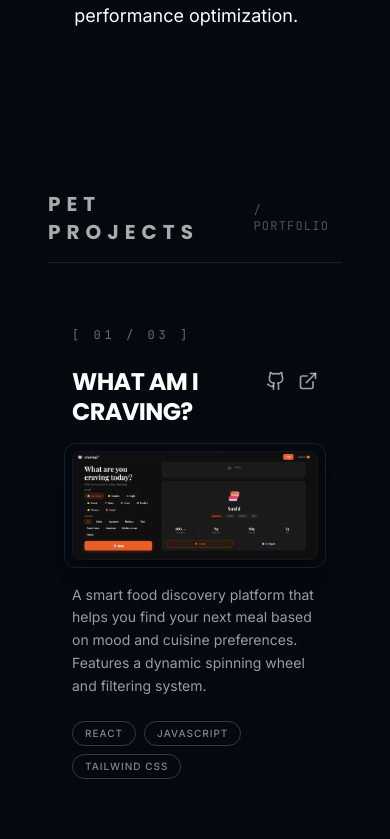
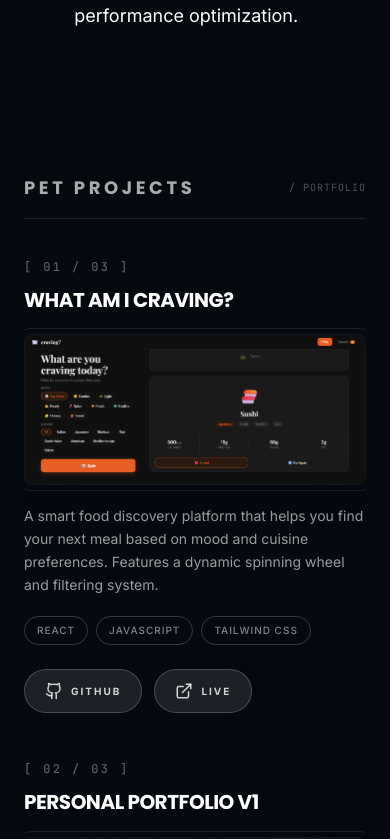
Before and after one commit to Charan951/protfilo, a React (Vite) app in the folder Brian Kabbo Sarker/: page / in a window 390 px wide. Shown: the part 3921-4760 px from the top of the page. Built offline with nearby package versions, Linux system fonts and the light colour scheme.

Commit message:
refactor: improve Showcase section layout and styling for better responsiveness and visual appeal

```diff
--- a/Brian Kabbo Sarker/src/sections/Showcase.tsx
+++ b/Brian Kabbo Sarker/src/sections/Showcase.tsx
@@ -49,7 +49,7 @@ const Showcase: React.FC = () => {
   return (
     <section
       id="works"
-      className="max-w-6xl mx-auto px-6"
+      className="max-w-6xl mx-auto px-0 lg:px-6 py-12 sm:py-16 lg:py-0"
       style={{ overflow: 'clip' }}
     >
       {/*DESKTOP*/}
@@ -234,41 +234,73 @@ const Showcase: React.FC = () => {
       </div>
 
       {/* MOBILE */}
-      <div className="flex lg:hidden flex-col">
+      <div className="flex lg:hidden flex-col w-full min-w-0">
 
         {/* Heading */}
-        <div className="pt-16 pb-4 border-b border-white/10">
-          <div className="flex items-center justify-between">
-            <h2 className="text-xl font-bold tracking-[0.3em] text-[#aaa] uppercase font-poppins">
+        <div className="pb-4 border-b border-white/10">
+          <div className="flex items-center justify-between gap-3 min-w-0">
+            <h2 className="text-lg sm:text-xl font-bold tracking-[0.2em] sm:tracking-[0.3em] text-[#aaa] uppercase font-poppins truncate">
               PET PROJECTS
             </h2>
-            <span className="text-xs text-white/30 tracking-widest uppercase font-mono">/ PORTFOLIO</span>
+            <span className="text-[10px] sm:text-xs text-white/30 tracking-widest uppercase font-mono flex-shrink-0">
+              / PORTFOLIO
+            </span>
           </div>
         </div>
 
         {/* Cards */}
-        <div className="flex flex-col gap-16 py-16 px-6">
-          {projects.slice(0, 3).map((item, index) => (
-            <div key={item.id} className="space-y-6">
+        <div className="flex flex-col gap-12 sm:gap-16 pt-10 sm:pt-12">
+          {projects.map((item, index) => (
+            <article key={item.id} className="flex flex-col gap-5 sm:gap-6 min-w-0">
 
-              <div className="space-y-6">
-                <div className="text-xs tracking-[0.3em] text-white/40 font-mono">
-                  [ 0{index + 1} / 03 ]
+              <div className="flex flex-col gap-3 sm:gap-4">
+                <div className="text-xs tracking-[0.2em] sm:tracking-[0.3em] text-white/40 font-mono">
+                  [ 0{index + 1} / {String(projects.length).padStart(2, '0')} ]
                 </div>
-                <div className="flex justify-between items-start gap-4">
-                  <h3 className="text-2xl font-bold text-white tracking-tight uppercase leading-tight">
+                <h3 className="text-xl sm:text-2xl font-bold text-white tracking-tight uppercase leading-snug break-words">
                   {item.name}
                 </h3>
-                  {/* Mobile Header Icons */}
-                  <div className="flex items-center gap-3 mt-1 flex-shrink-0">
+              </div>
+
+              {item.image !== null && (
+                <div className="relative w-full min-w-0 max-w-full">
+                  <div className="absolute -inset-1.5 sm:-inset-2 border border-moonstone/10 rounded-xl pointer-events-none" />
+                  <div className="relative z-10 w-full rounded-lg overflow-hidden shadow-xl bg-zinc-900/20 backdrop-blur-3xl border border-white/5">
+                    <img
+                      src={item.image}
+                      alt={item.name}
+                      className="w-full h-auto max-w-full block object-contain"
+                    />
+                  </div>
+                </div>
+              )}
+
+              <p className="text-sm sm:text-base text-white/60 leading-relaxed break-words">
+                {item.description}
+              </p>
+
+              <div className="flex flex-wrap gap-2">
+                {item.stack.map((tech) => (
+                  <span
+                    key={tech}
+                    className="text-[10px] tracking-widest text-white/50 border border-white/20 px-3 py-1.5 uppercase rounded-full font-medium"
+                  >
+                    {tech}
+                  </span>
+                ))}
+              </div>
+
+              {(item.github !== null || item.live !== null) && (
+                <div className="flex flex-wrap gap-3 pt-1">
                   {item.github !== null && (
                     <a
                       href={item.github}
                       target="_blank"
                       rel="noopener noreferrer"
-                        className="text-white/60 hover:text-white transition-colors duration-300"
+                      className="inline-flex items-center justify-center gap-2 min-h-11 px-5 rounded-full bg-white/10 border border-white/20 text-white/80 hover:text-white hover:bg-white/15 transition-colors duration-300"
                     >
-                        <Github size={20} />
+                      <Github size={18} aria-hidden="true" />
+                      <span className="text-[10px] font-bold tracking-[0.2em] uppercase">GitHub</span>
                     </a>
                   )}
                   {item.live !== null && (
@@ -276,66 +308,16 @@ const Showcase: React.FC = () => {
                       href={item.live}
                       target="_blank"
                       rel="noopener noreferrer"
-                        className="text-white/60 hover:text-white transition-colors duration-300"
+                      className="inline-flex items-center justify-center gap-2 min-h-11 px-5 rounded-full bg-white/10 border border-white/20 text-white/80 hover:text-white hover:bg-white/15 transition-colors duration-300"
                     >
-                        <ExternalLink size={20} />
+                      <ExternalLink size={18} aria-hidden="true" />
+                      <span className="text-[10px] font-bold tracking-[0.2em] uppercase">Live</span>
                     </a>
                   )}
                 </div>
-                </div>
-              </div>
-
-              {item.image !== null && (
-                <div className="relative w-full">
-                  <div className="absolute -inset-2 border border-moonstone/10 rounded-xl" />
-                  <div className="relative z-10 w-full rounded-lg overflow-hidden shadow-xl bg-zinc-900/20 backdrop-blur-3xl border border-white/5">
-                    <img src={item.image} alt={item.name} className="w-full h-auto block" />
-
-                    {/* Mobile Image Overlay */}
-                    <div className="absolute inset-0 z-30 flex items-center justify-center gap-3 bg-black/40 opacity-0 hover:opacity-100 transition-opacity duration-300 backdrop-blur-[2px]">
-                      {item.github !== null && (
-                        <a
-                          href={item.github}
-                          target="_blank"
-                          rel="noopener noreferrer"
-                          className="flex items-center gap-2 px-4 py-2 rounded-full bg-white/10 border border-white/20 backdrop-blur-md"
-                        >
-                          <Github size={16} className="text-white" />
-                          <span className="text-[9px] font-bold text-white tracking-[0.2em] uppercase">GitHub</span>
-                        </a>
-                      )}
-                      {item.live !== null && (
-                        <a
-                          href={item.live}
-                          target="_blank"
-                          rel="noopener noreferrer"
-                          className="flex items-center gap-2 px-4 py-2 rounded-full bg-white/10 border border-white/20 backdrop-blur-md"
-                        >
-                          <ExternalLink size={16} className="text-white" />
-                          <span className="text-[9px] font-bold text-white tracking-[0.2em] uppercase">Live</span>
-                        </a>
-                      )}
-                    </div>
-
-                  </div>
-                </div>
               )}
 
-              <div className="space-y-6">
-                <p className="text-sm text-white/60 leading-relaxed">{item.description}</p>
-                <div className="flex flex-wrap gap-2">
-                  {item.stack.map((tech) => (
-                    <span
-                      key={tech}
-                      className="text-[10px] tracking-widest text-white/50 border border-white/20 px-3 py-1 uppercase rounded-full font-medium hover:-translate-y-0.5 hover:shadow-md hover:shadow-white/5 transition-all duration-300 cursor-default"
-                    >
-                      {tech}
-                    </span>
-                  ))}
-                </div>
-              </div>
-
-            </div>
+            </article>
           ))}
         </div>
       </div>
```
Lines whose indentation alone changed are shown as unchanged.
